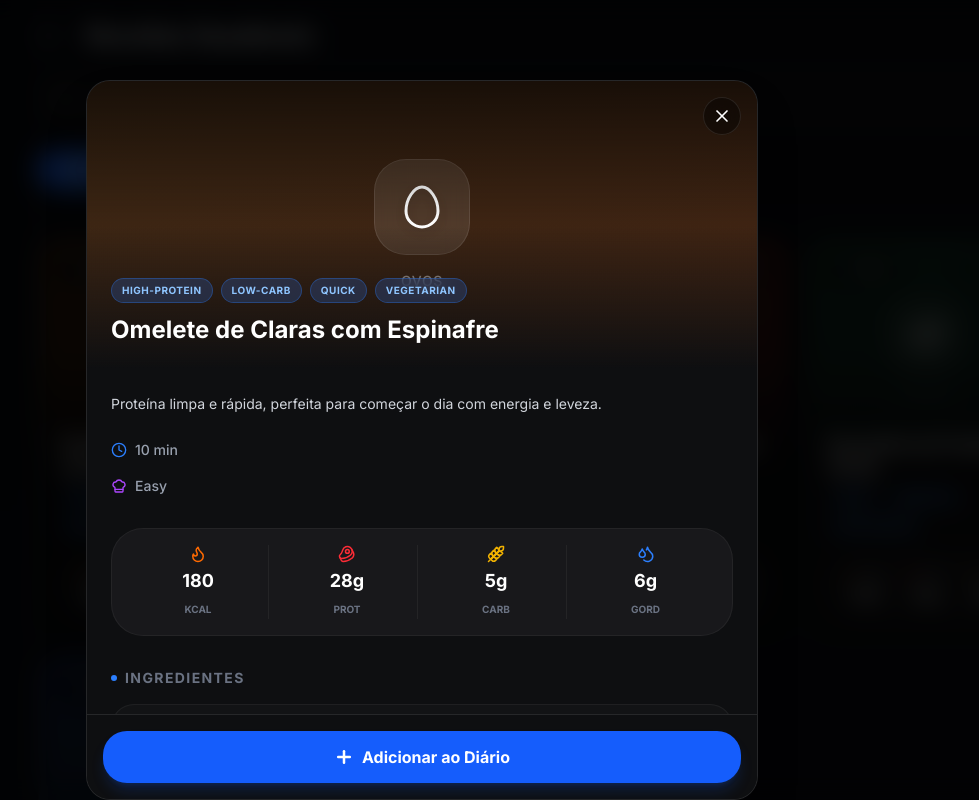
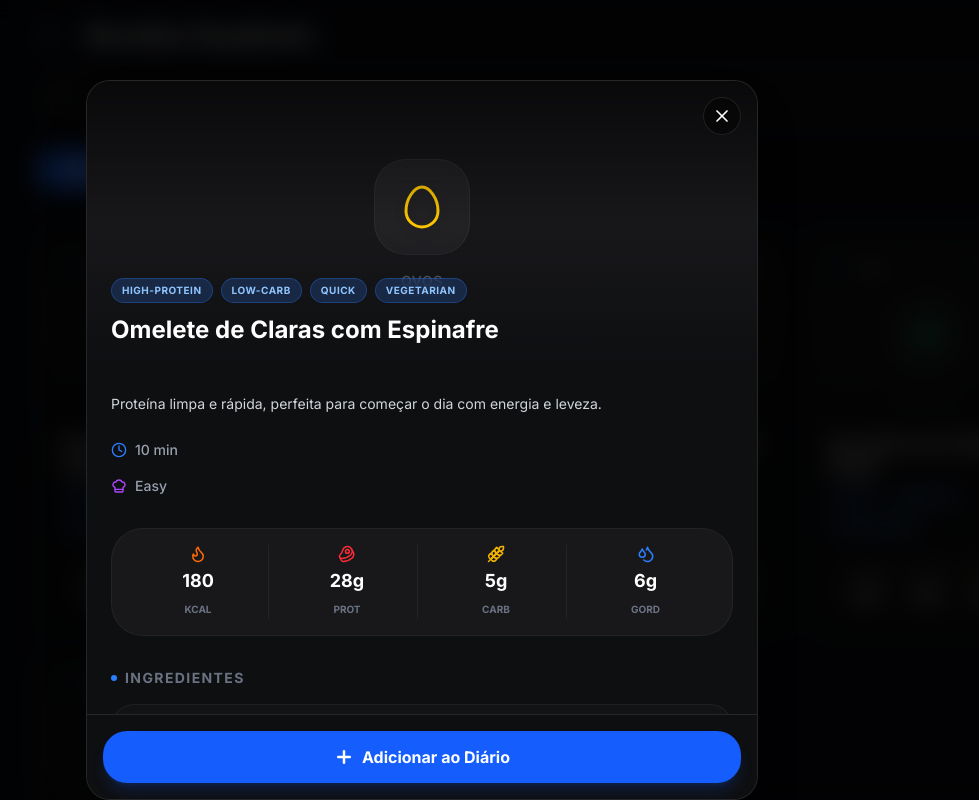
Before and after one commit to jpcoimbraborges/YouMove, a Next.js app in the folder frontend/: page /nutrition/recipes in a window 1280 px wide. Both pictures are taken after a click on the element 376 px from the left and 438 px from the top of the page. Shown: the top 800 px of the page, without its empty margins (218-1197 px from the left). Built offline with nearby package versions, Linux system fonts and the light colour scheme; no server answers; the database is empty.

Commit message:
style(recipes): update fallback icons to use neutral gray background

```diff
--- a/frontend/src/components/recipes/RecipeCard.tsx
+++ b/frontend/src/components/recipes/RecipeCard.tsx
@@ -42,16 +42,16 @@ export function RecipeCard({ recipe, onClick }: RecipeCardProps) {
                         onError={() => setHasError(true)}
                     />
                 ) : (
-                    // Modern Gradient Icon Fallback
-                    <div className={`absolute inset-0 flex flex-col items-center justify-center bg-gradient-to-br ${categoryStyle.gradient}`}>
+                    // Modern Neutral Icon Fallback
+                    <div className="absolute inset-0 flex flex-col items-center justify-center bg-[#18181b]">
                         <div className={`
-                            w-20 h-20 rounded-2xl bg-white/10 backdrop-blur-md
+                            w-20 h-20 rounded-2xl bg-white/5 backdrop-blur-md
                             flex items-center justify-center mb-3
-                            group-hover:scale-110 transition-transform duration-500 border border-white/10
+                            group-hover:scale-110 transition-transform duration-500 border border-white/5
                         `}>
-                            <categoryStyle.icon size={40} className={`text-white drop-shadow-lg`} strokeWidth={1.5} />
+                            <categoryStyle.icon size={40} className={`${categoryStyle.iconColor} drop-shadow-lg`} strokeWidth={1.5} />
                         </div>
-                        <span className="text-white/60 text-xs font-medium tracking-wider uppercase">{categoryStyle.label}</span>
+                        <span className="text-gray-500 text-xs font-medium tracking-wider uppercase">{categoryStyle.label}</span>
                     </div>
                 )}
 
--- a/frontend/src/components/recipes/RecipeDetailModal.tsx
+++ b/frontend/src/components/recipes/RecipeDetailModal.tsx
@@ -45,14 +45,14 @@ export function RecipeDetailModal({ recipe, onClose, onAddToDiary }: RecipeDetai
                             onError={() => setHasError(true)}
                         />
                     ) : (
-                        <div className={`absolute inset-0 flex flex-col items-center justify-center bg-gradient-to-br ${categoryStyle.gradient}`}>
+                        <div className="absolute inset-0 flex flex-col items-center justify-center bg-[#18181b]">
                             <div className={`
-                                w-24 h-24 rounded-2xl bg-white/10 backdrop-blur-md
-                                flex items-center justify-center mb-4 border border-white/10
+                                w-24 h-24 rounded-2xl bg-white/5 backdrop-blur-md
+                                flex items-center justify-center mb-4 border border-white/5
                             `}>
-                                <categoryStyle.icon size={48} className={`text-white drop-shadow-lg`} strokeWidth={1.5} />
+                                <categoryStyle.icon size={48} className={`${categoryStyle.iconColor} drop-shadow-lg`} strokeWidth={1.5} />
                             </div>
-                            <span className="text-white/60 text-sm font-medium tracking-wider uppercase">{categoryStyle.label}</span>
+                            <span className="text-gray-500 text-sm font-medium tracking-wider uppercase">{categoryStyle.label}</span>
                         </div>
                     )}
                     <div className="absolute inset-0 bg-gradient-to-t from-[#0e0f11] via-transparent to-black/60 pointer-events-none" />
```
